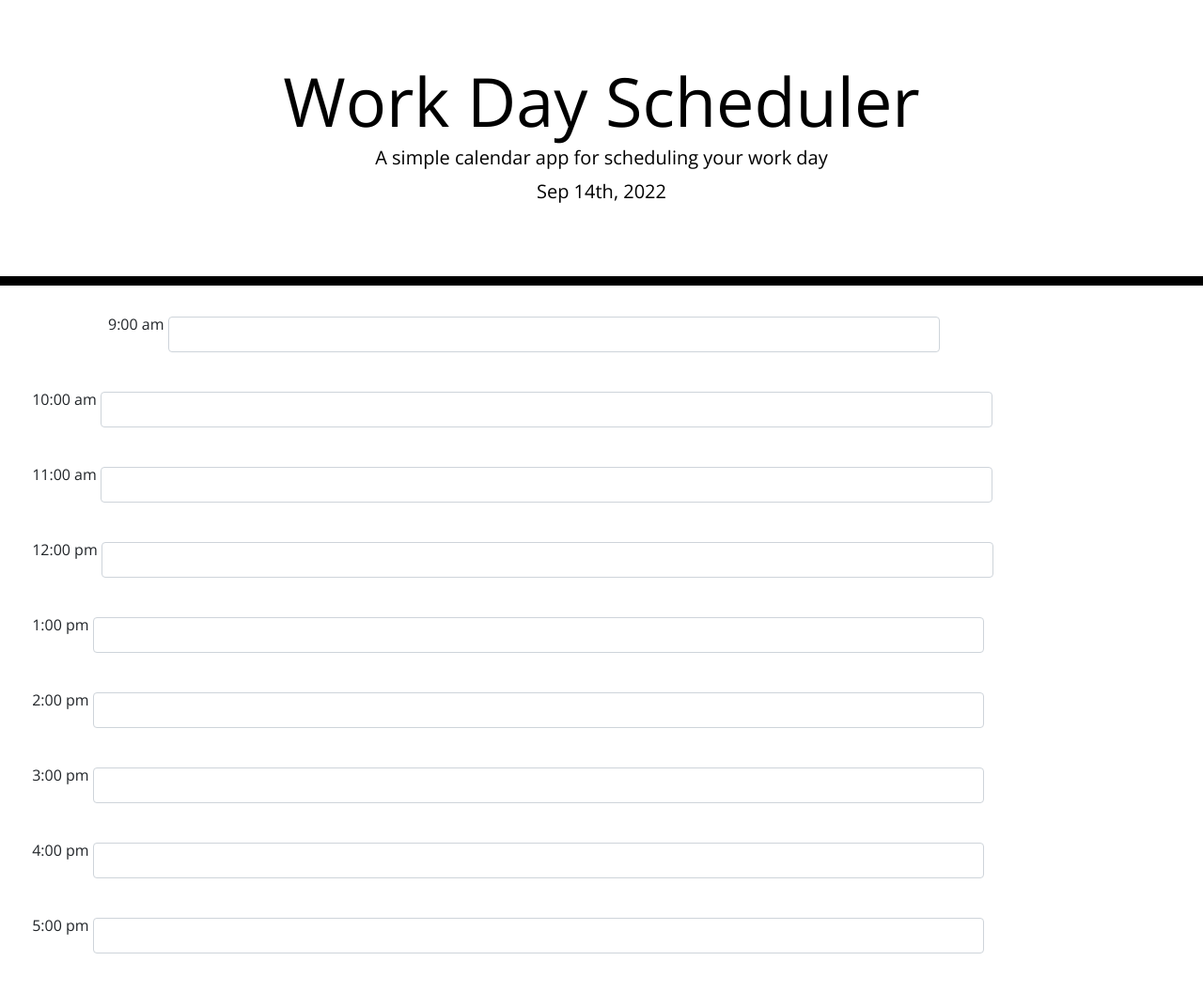
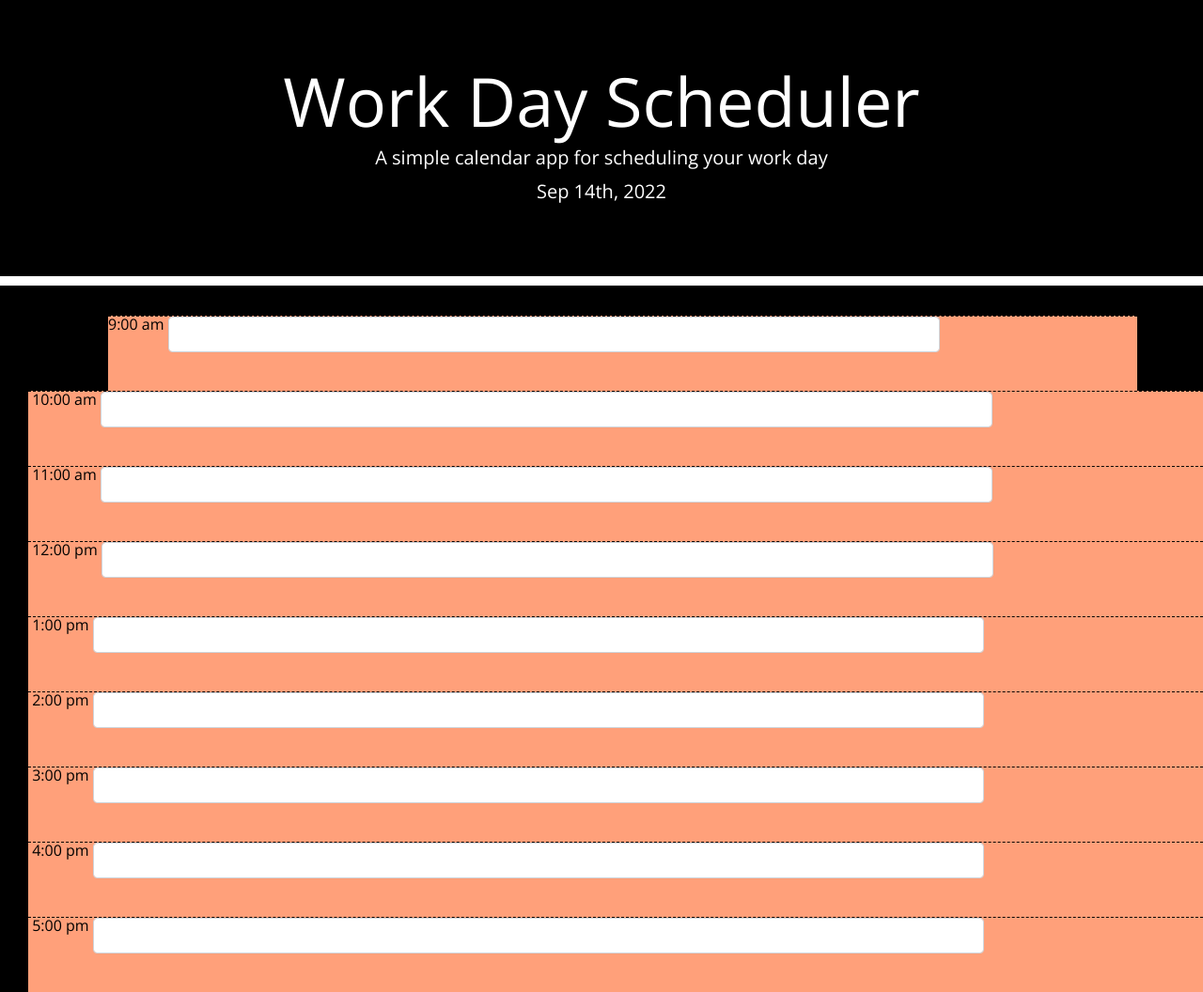
Before and after one commit to tbarns/a-canal-panama, a plain HTML site: page index.html in a window 1280 px wide. Shown: the whole page at 94% size. Drawn offline with nearby package versions, Linux system fonts and the light colour scheme.

Commit message:
restyled CSS to make contrast more unique and user friendly

```diff
--- a/index.html
+++ b/index.html
@@ -20,6 +20,7 @@
     });
   </script>
   <link rel="stylesheet" href="style.css" />
+  <script src="script.js"></script>
   <title>Work Day Scheduler</title>
 </head>
 
@@ -31,31 +32,31 @@
   </header>
   <div class="container">
     <!-- Timeblocks go here -->
-    <div class="row  id="9am">9:00 am <input type="text" class="form-control col-md-9"></div>
+    <div class="row hour  id="9am">9:00 am <input type="text" class="form-control col-md-9"></div>
 
   </div>
-  <div class="row" id="10am"> 10:00 am <input type="text" class="form-control col-md-9"></div>
+  <div class="row hour" id="10am"> 10:00 am <input type="text" class="form-control col-md-9"></div>
 
   </div>
-  <div class="row" id="11am"> 11:00 am <input type="text" class="form-control col-md-9"></div>
+  <div class="row hour" id="11am"> 11:00 am <input type="text" class="form-control col-md-9"></div>
 
   </div>
-  <div class="row" id="12pm"> 12:00 pm <input type="text" class="form-control col-md-9"></div>
+  <div class="row hour" id="12pm"> 12:00 pm <input type="text" class="form-control col-md-9"></div>
 
   </div>
-  <div class="row" id="1pm" class="form-control col-md-1"> 1:00 pm <input type="text" class="form-control col-md-9">
+  <div class="row hour" id="1pm" class="form-control col-md-1"> 1:00 pm <input type="text" class="form-control col-md-9">
   </div>
 
-  <div class="row" id="2pm"> 2:00 pm <input type="text" class="form-control col-md-9"></div>
+  <div class="row hour" id="2pm"> 2:00 pm <input type="text" class="form-control col-md-9"></div>
 
   </div>
-  <div class="row" id="3pm"> 3:00 pm <input type="text" class="form-control col-md-9"></div>
+  <div class="row hour" id="3pm"> 3:00 pm <input type="text" class="form-control col-md-9"></div>
 
   </div>
-  <div class="row" id="4pm"> 4:00 pm <input type="text" class="form-control col-md-9"></div>
+  <div class="row hour" id="4pm"> 4:00 pm <input type="text" class="form-control col-md-9"></div>
 
   </div>
-  <div class="row" id="5pm"> 5:00 pm <input type="text" class="form-control col-md-9"></div>
+  <div class="row hour" id="5pm"> 5:00 pm <input type="text" class="form-control col-md-9"></div>
 
   </div>
   <script src="https://cdnjs.cloudflare.com/ajax/libs/jquery/3.2.1/jquery.min.js"></script>
@@ -65,6 +66,7 @@
   <!-- added moment.js to give current day -->
   <script>var today = moment();
     $("#currentDay").text(today.format("MMM Do, YYYY"));</script>
+
 </body>
 
 </html>
--- a/style.css
+++ b/style.css
@@ -2,14 +2,16 @@ body {
   font-family: 'Open Sans', sans-serif;
   font-size: 16px;
   line-height: 1;
+  background-color: #000000;
+  color: white;
 }
 
 textarea {
   background: transparent;
   border: none;
   resize: none;
-  color: #000000;
-  border-left: 1px solid black;
+  color: white;
+  border-left: 1px solid white;
   padding: 10px;
 }
 containter{
@@ -19,9 +21,9 @@ containter{
 .jumbotron {
   text-align: center;
   background-color: transparent;
-  color: black;
+  color: white;
   border-radius: 0;
-  border-bottom: 10px solid black;
+  border-bottom: 10px solid white;
 }
 
 .description {
@@ -36,17 +38,20 @@ containter{
 .row {
   white-space: pre-wrap;
   height: 80px;
-  border-top: 1px solid white;
+  border-top: 1px solid lightgray;
   margin-left: 30px;
+
 }
+
 input {
   font-family: 'Sacramento', cursive;
   font-family: 'Shadows Into Light', cursive;
+  color: white;
 
 }
 
 .hour {
-  background-color: #ffffff;
+  background-color: lightsalmon;
   color: #000000;
   border-top: 1px dashed #000000;
 }
@@ -67,7 +72,7 @@ input {
 }
 
 .saveBtn {
-  border-left: 1px solid black;
+  border-left: 1px solid white;
   border-top-right-radius: 15px;
   border-bottom-right-radius: 15px;
   background-color: #06aed5;
```
Also changed, not shown: script.js (added).
